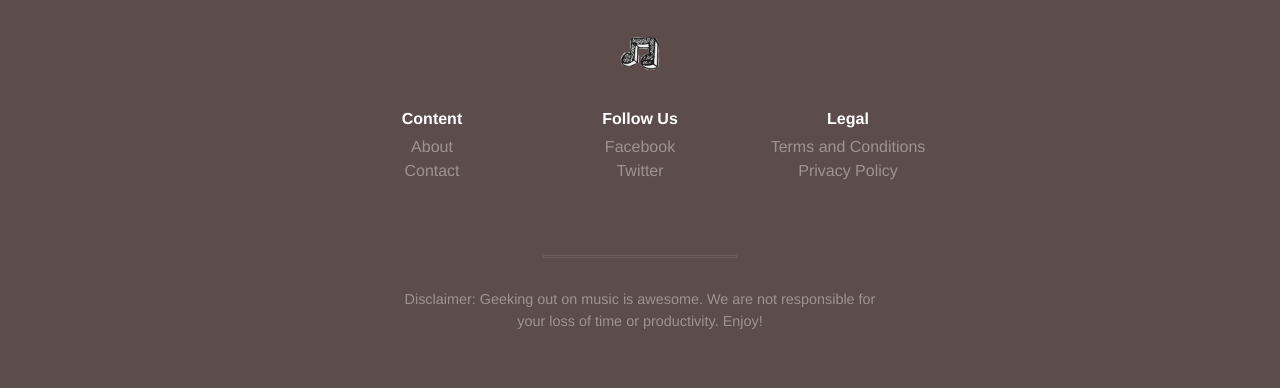
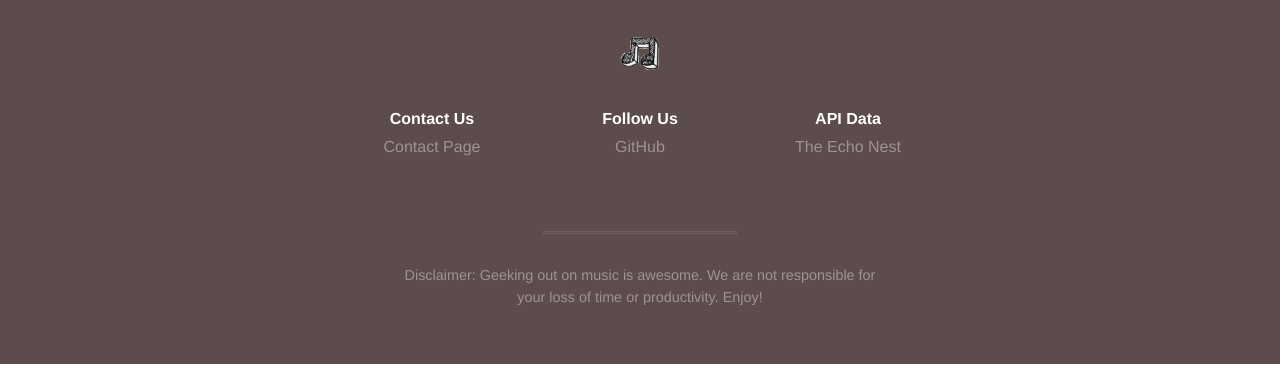
Before and after one commit to theperfectfuel/music-time-warp, a website: page index.html in a window 1280 px wide. Shown: the part 918-1306 px from the top of the page. After the commit the page ends 1282 px from the top, so only its background shows below. Drawn offline with nearby package versions, Linux system fonts and the light colour scheme; some packages are replaced by stand-ins of ours.

Commit message:
Linked all nav items on page

```diff
--- a/index.html
+++ b/index.html
@@ -30,8 +30,8 @@
 					<a href="javascript:void(0)" class="navigation-menu-button" id="js-mobile-menu">MENU</a>
 					<nav role="navigation">
 						<ul id="js-navigation-menu" class="navigation-menu show">
-							<li class="nav-link"><a href="javascript:void(0)">About Us</a></li>
-							<li class="nav-link"><a href="javascript:void(0)">Contact</a></li>
+							<li class="nav-link"><a href="http://robertcwilson.com" target="_blank">About</a></li>
+							<li class="nav-link"><a href="http://theperfectfuel.com/contact-us" target="_blank">Contact</a></li>
 						</ul>
 					</nav>
 				</div> <!-- end navigation-wrapper -->
@@ -89,19 +89,16 @@
 			</div>
 			<div class="footer-links">
 				<ul>
-					<li><h3>Content</h3></li>
-					<li><a href="javascript:void(0)">About</a></li>
-					<li><a href="javascript:void(0)">Contact</a></li>
+					<li><h3>Contact Us</h3></li>
+					<li><a href="http://theperfectfuel.com/contact-us" target="_blank">Contact Page</a></li>
 				</ul>
 				<ul>
 					<li><h3>Follow Us</h3></li>
-					<li><a href="javascript:void(0)">Facebook</a></li>
-					<li><a href="javascript:void(0)">Twitter</a></li>
+					<li><a href="https://github.com/theperfectfuel/music-time-warp" target="_blank">GitHub</a></li>
 				</ul>
 				<ul>
-					<li><h3>Legal</h3></li>
-					<li><a href="javascript:void(0)">Terms and Conditions</a></li>
-					<li><a href="javascript:void(0)">Privacy Policy</a></li>
+					<li><h3>API Data</h3></li>
+					<li><a href="http://the.echonest.com/" target="_blank">The Echo Nest</a></li>
 				</ul>
 			</div>
 
```
